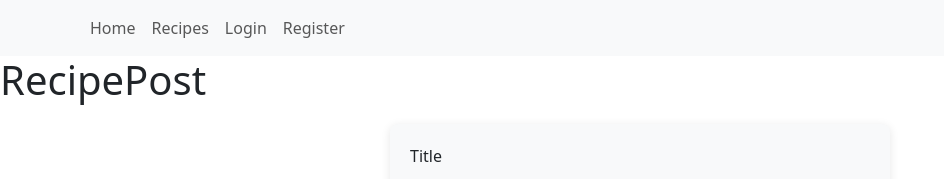
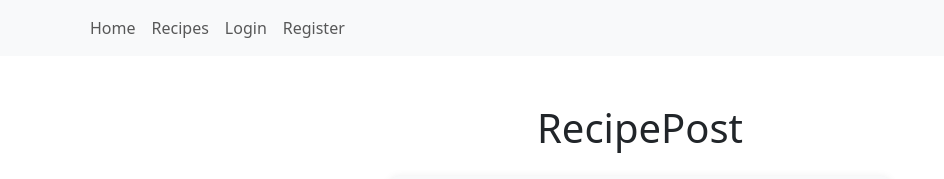
Before and after one commit to joyy-frontend/recipe-book, a React (Create React App) app: page /recipes/new in a window 1280 px wide. Shown: the top 179 px of the page, without its empty margins (0-944 px from the left). Built offline with nearby package versions, Linux system fonts and the light colour scheme.

Commit message:
update recipe post form

```diff
--- a/src/App.js
+++ b/src/App.js
@@ -5,7 +5,6 @@ import Home from "./pages/Home";
 import Login from "./pages/Login";
 import Register from "./pages/Register";
 import RecipeList from "./pages/RecipeList";
-import RecipeDetail from "./pages/RecipeDetail";
 import Mypage from "./pages/Mypage";
 import RecipePost from "./pages/RecipePost";
 
--- a/src/pages/RecipePost.js
+++ b/src/pages/RecipePost.js
@@ -24,8 +24,8 @@ export default function RecipePost() {
         setDate(today);
     }, [])
     return (
-        <>
-            <h1>RecipePost</h1>
+        <div className="container mt-5">
+            <h1 className="text-center mb-4">RecipePost</h1>
             <form className="form-container" onSubmit={handleSubmit}>
                 <div class="mb-3">
                     <label for="title" class="form-label">Title</label>
@@ -85,6 +85,6 @@ export default function RecipePost() {
                 </div>
                 <button type="submit" class="btn btn-primary">{recipeId ? "Update Recipe" : "Create Recipe"}</button>
             </form>
-        </>
+        </div>
     );
 }
```
